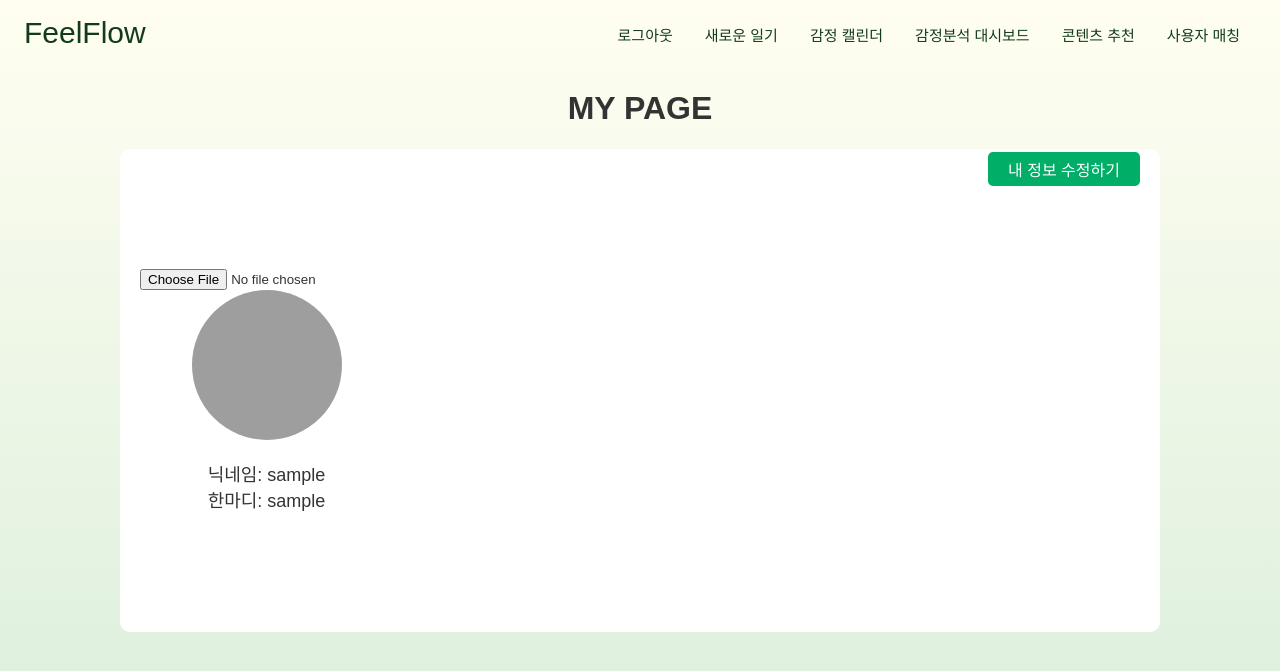
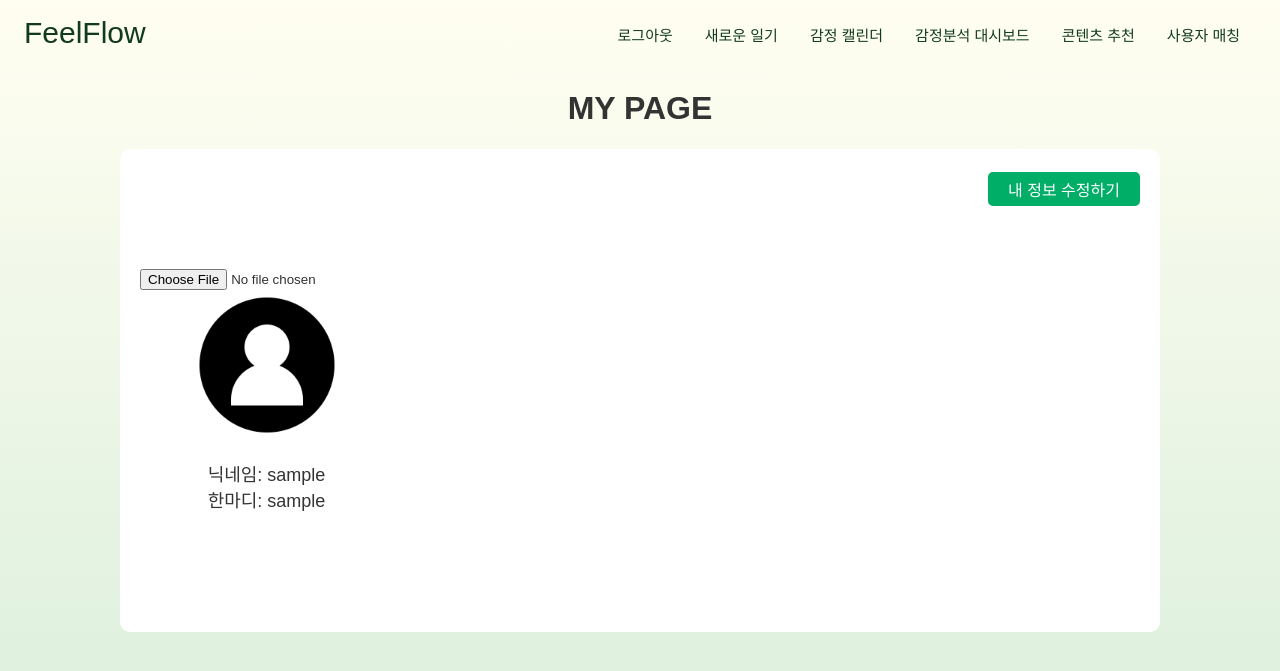
Before and after one commit to tjdqls3607/webwiz, a PHP site: page /feel_mypage.php in a window 1280 px wide. Shown: the top 671 px of the page. Run offline with PHP 8.4, Linux system fonts and the light colour scheme; the visitor is signed in with stand-in values (Sample User, id 1); grey boxes are pictures that could not be loaded.

Commit message:
마이페이지 기본 프로필 사진 설정

```diff
--- a/webwiz/php/feel_mypage.php
+++ b/webwiz/php/feel_mypage.php
@@ -39,12 +39,13 @@ $profile_picture = isset($_SESSION['profile_picture']) ? $_SESSION['profile_pict
     <div class="profile-image-container">
         <input id="file-input" type="file" accept="image/*" onchange="uploadProfilePicture(event)">
         <label for="file-input" class="profile-image-label" title="프로필 사진 변경">
-            <img class="profile-image" id="profile-img" src="webwiz/webwiz/imgsrc/<?php echo $profile_picture; ?>">
+            <img class="profile-image" id="profile-img" src="../imgsrc/noprofile.png"<?php echo $profile_picture; ?>>
         </label>
         <div class="user-nickname">닉네임: <?php echo $_SESSION['user_nickname']; ?></div>
         <div class="user-comment">한마디: <?php echo isset($_SESSION['user_comment']) ? $_SESSION['user_comment'] : ''; ?></div>
     </div>
-    <a href="../php/edit_info.php" class="edit-info-button">내 정보 수정하기</a>
+
+    <a href="../php/edit_info.php" class="main-section edit-info-button">내 정보 수정하기</a>
 </section>
 
 <!-- 추가 컨테이너 -->
```
